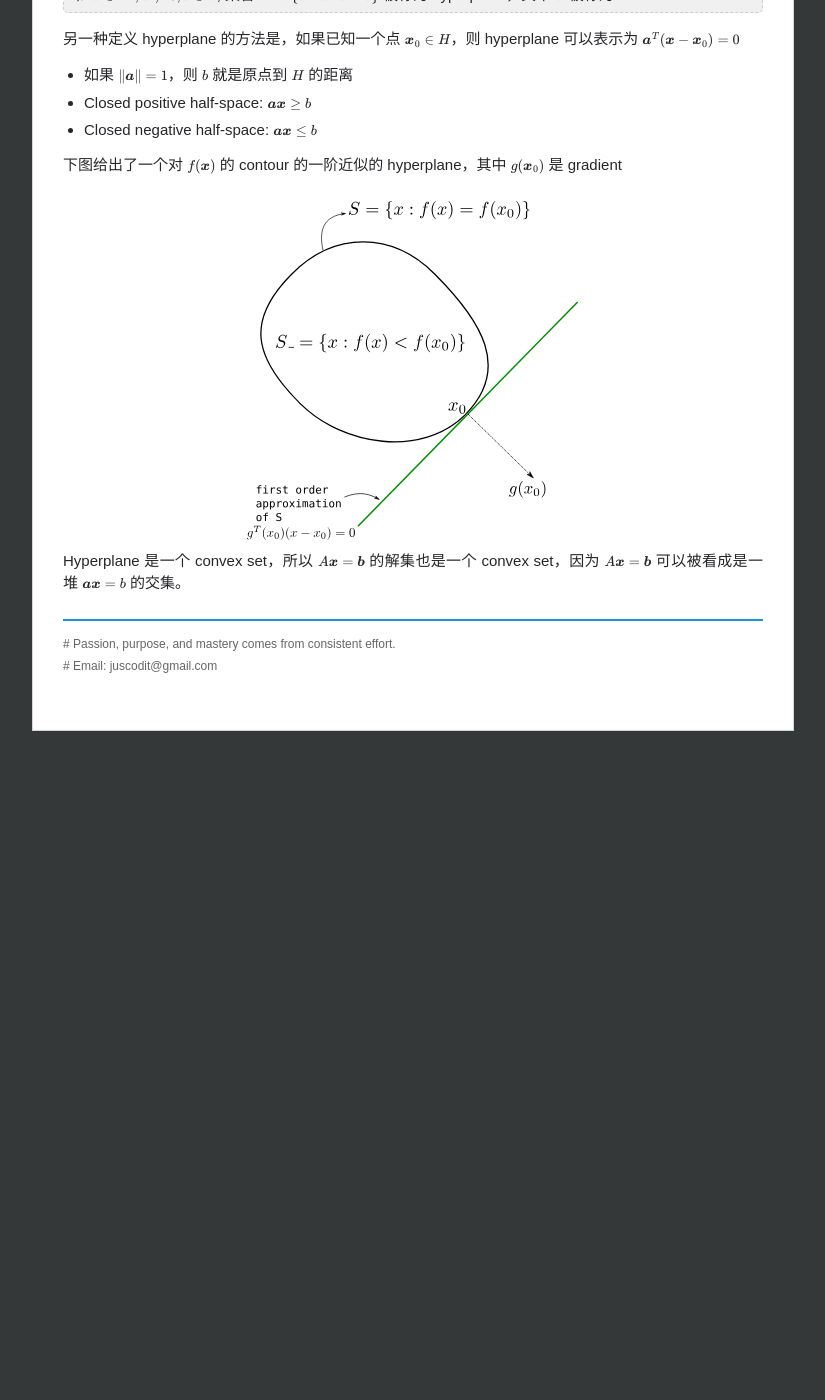
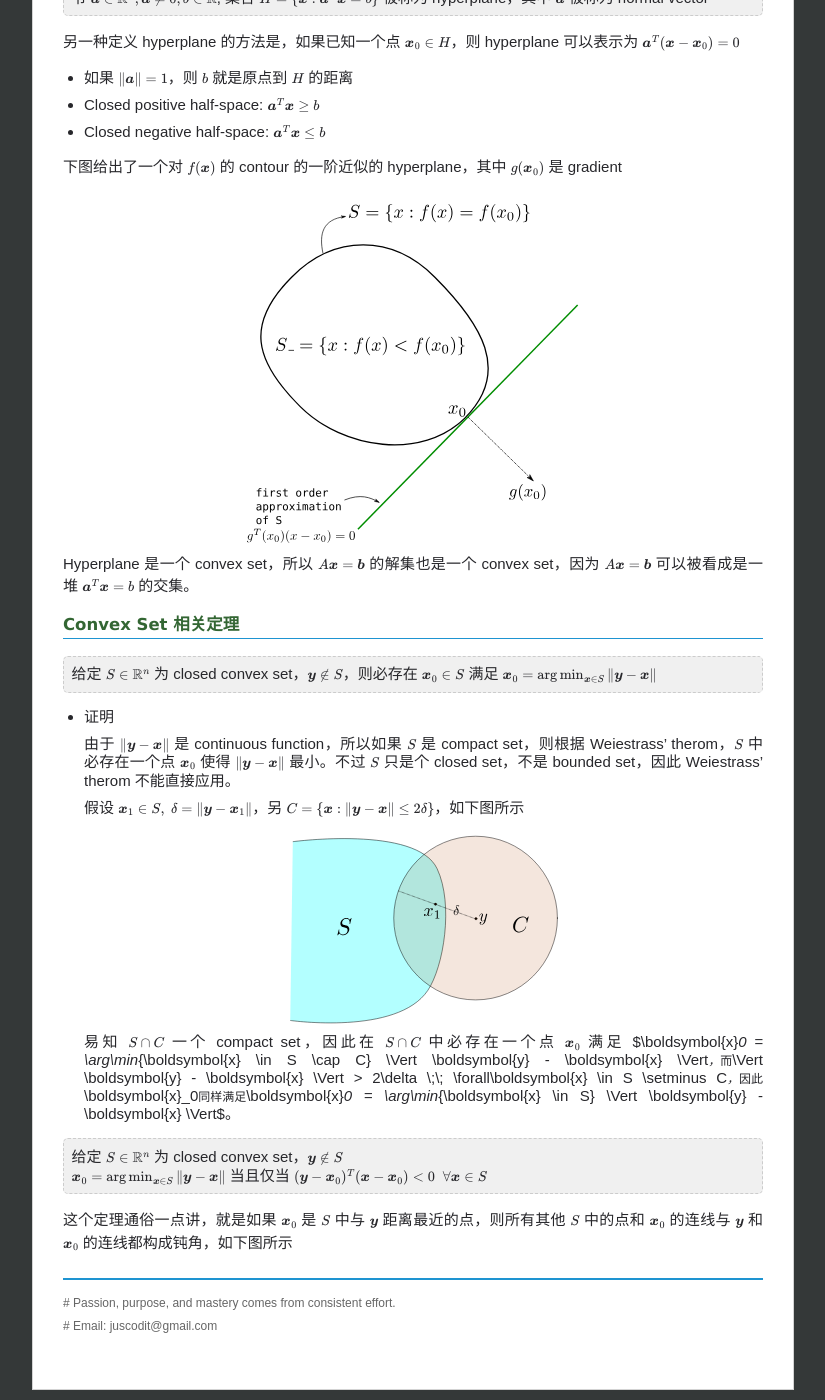
Before and after one commit to chenrushan/chenrushan.github.io, a Jekyll site: the page built from _posts/2014-04-15-NP-04-convex-set.markdown, in a window 1280 px wide and 1400 px high, scrolled down 3132 px. Shown: the whole window, without its empty margins (227-1052 px from the left). Built offline with Jekyll 4.4.1, drawn with Linux system fonts in a browser that asks for light colours; Markdown is read by kramdown in place of the engine named in the settings; formulas are drawn with MathJax 3; before the commit the page ends 3873 px from its top, so only the background shows below that.

Commit message:
[np04]: update

```diff
--- a/_posts/2014-04-15-NP-04-convex-set.markdown
+++ b/_posts/2014-04-15-NP-04-convex-set.markdown
@@ -150,12 +150,35 @@ Convex hull 是包含 $S$ 的最小的 convex set。
 
 * 如果 $\Vert \boldsymbol{a} \Vert = 1$，则 $b$ 就是原点到 $H$ 的距离
 
-* Closed positive half-space: $\boldsymbol{ax} \geq b$
+* Closed positive half-space: $\boldsymbol{a}^T\boldsymbol{x} \geq b$
 
-* Closed negative half-space: $\boldsymbol{ax} \leq b$
+* Closed negative half-space: $\boldsymbol{a}^T\boldsymbol{x} \leq b$
 
 下图给出了一个对 $f(\boldsymbol{x})$ 的 contour 的一阶近似的 hyperplane，其中 $g(\boldsymbol{x}\_0)$ 是 gradient
 
 <object data="/resource/NNP/04-convex/contour_app.svg" type="image/svg+xml" class="blkcenter"></object>
 
-Hyperplane 是一个 convex set，所以 $A\boldsymbol{x} = \boldsymbol{b}$ 的解集也是一个 convex set，因为 $A\boldsymbol{x} = \boldsymbol{b}$ 可以被看成是一堆 $\boldsymbol{ax} = b$ 的交集。
+Hyperplane 是一个 convex set，所以 $A\boldsymbol{x} = \boldsymbol{b}$ 的解集也是一个 convex set，因为 $A\boldsymbol{x} = \boldsymbol{b}$ 可以被看成是一堆 $\boldsymbol{a}^T\boldsymbol{x} = b$ 的交集。
+
+#### Convex Set 相关定理
+
+<blockquote>
+给定 $S \in \mathbb{R}^n$ 为 closed convex set，$\boldsymbol{y} \notin S$，则必存在 $\boldsymbol{x}_0 \in S$ 满足 $\boldsymbol{x}_0 = \arg\min_{\boldsymbol{x} \in S} \Vert \boldsymbol{y} - \boldsymbol{x} \Vert$
+</blockquote>
+
+* 证明
+
+  由于 $\Vert \boldsymbol{y} - \boldsymbol{x} \Vert$ 是 continuous function，所以如果 $S$ 是 compact set，则根据 Weiestrass' therom，$S$ 中必存在一个点 $\boldsymbol{x}\_0$ 使得 $\Vert \boldsymbol{y} - \boldsymbol{x} \Vert$ 最小。不过 $S$ 只是个 closed set，不是 bounded set，因此 Weiestrass' therom 不能直接应用。
+
+  假设 $\boldsymbol{x}\_1 \in S, \; \delta = \Vert \boldsymbol{y} - \boldsymbol{x}\_1 \Vert$，另 $C = \\{ \boldsymbol{x}: \Vert \boldsymbol{y} - \boldsymbol{x} \Vert \leq 2\delta \\}$，如下图所示
+
+  <object data="/resource/NNP/04-convex/convex_therom_1.svg" type="image/svg+xml" class="blkcenter"></object>
+
+  易知 $S \cap C$ 一个 compact set，因此在 $S\cap C$ 中必存在一个点 $\boldsymbol{x}\_0$ 满足 $\boldsymbol{x}_0 = \arg\min_{\boldsymbol{x} \in S \cap C} \Vert \boldsymbol{y} - \boldsymbol{x} \Vert$，而 $\Vert \boldsymbol{y} - \boldsymbol{x} \Vert > 2\delta \;\; \forall\boldsymbol{x} \in S \setminus C$，因此 $\boldsymbol{x}\_0$ 同样满足 $\boldsymbol{x}_0 = \arg\min_{\boldsymbol{x} \in S} \Vert \boldsymbol{y} - \boldsymbol{x} \Vert$。
+
+<blockquote>
+给定 $S \in \mathbb{R}^n$ 为 closed convex set，$\boldsymbol{y} \notin S$ <br/>
+$\boldsymbol{x}_0 = \arg\min_{\boldsymbol{x} \in S} \Vert \boldsymbol{y} - \boldsymbol{x} \Vert$ 当且仅当 $(\boldsymbol{y} - \boldsymbol{x}_0)^T(\boldsymbol{x} - \boldsymbol{x}_0) < 0 \;\; \forall \boldsymbol{x} \in S$
+</blockquote>
+
+这个定理通俗一点讲，就是如果 $\boldsymbol{x}\_0$ 是 $S$ 中与 $\boldsymbol{y}$ 距离最近的点，则所有其他 $S$ 中的点和 $\boldsymbol{x}\_0$ 的连线与 $\boldsymbol{y}$ 和 $\boldsymbol{x}\_0$ 的连线都构成钝角，如下图所示
```
Also changed, not shown: resource/NNP/04-convex/convex_therom_1.svg (added).
